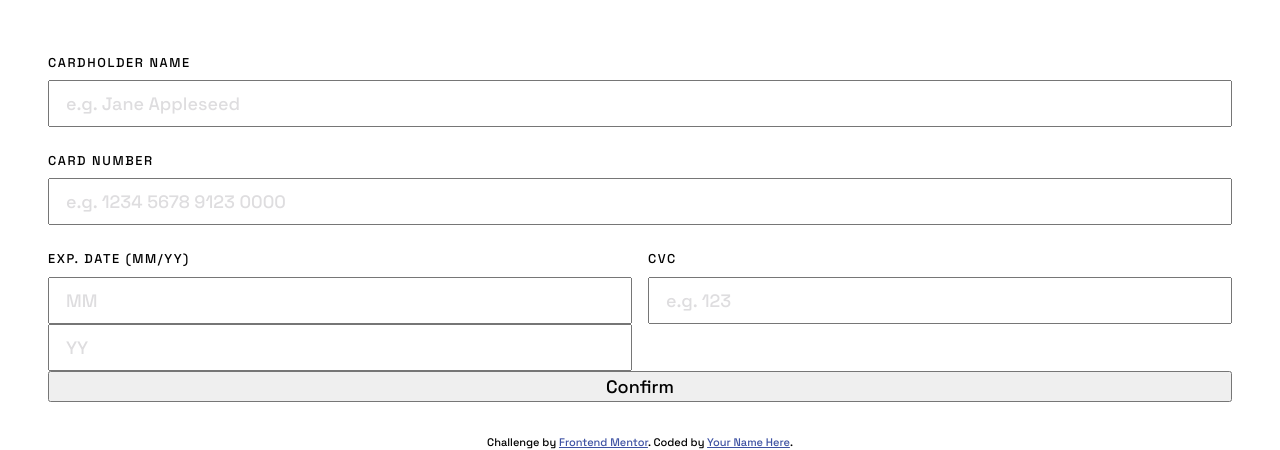
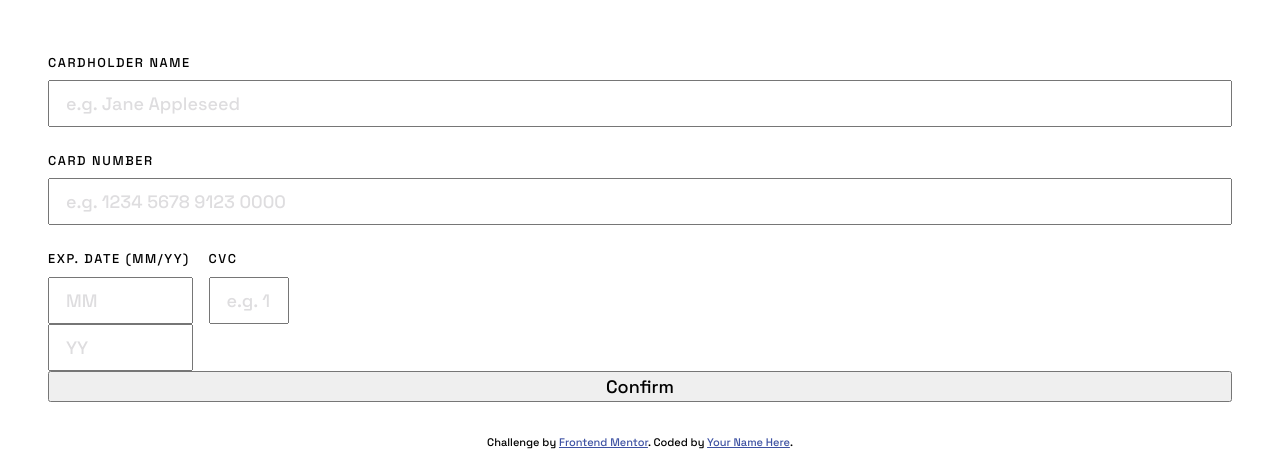
Before and after one commit to approved4me/FM-interactive-card-details-form, a plain HTML site: page index.html in a window 1280 px wide. Shown: the part 429-879 px from the top of the page. Drawn offline with Linux system fonts and the light colour scheme.

Commit message:
Input field size

```diff
--- a/index.html
+++ b/index.html
@@ -43,12 +43,14 @@
         <div class="details">
           <div class="expiry">
             <label for="input_card_expiry_mm">Exp. Date (MM/YY)</label>
-            <input id="input_card_expiry_mm" width="2" type="text" placeholder="MM">
-            <input id="input_card_expiry_yy" type="text" placeholder="YY">
+            <!-- maxlength = maximal allowed character input  -->
+            <!-- size = size of the input field, when not controlled by css -->
+            <input id="input_card_expiry_mm" size="2" maxlength="2" type="text" placeholder="MM">
+            <input id="input_card_expiry_yy" size="2" maxlength="2" type="text" placeholder="YY">
           </div>
           <div class="cvc">
             <label for="input_card_cvc">CVC</label>
-            <input id="cvc" type="text" placeholder="e.g. 123">
+            <input id="cvc" type="text" size="3" maxlength="3" placeholder="e.g. 123">
           </div>
         </div>
         <button type="submit" class="submit">Confirm</button>
--- a/style.css
+++ b/style.css
@@ -166,15 +166,15 @@ aside {
     display: block;
 }
 
-.expiry {
+/* .expiry {
     flex: 1;
-}
+} */
 
 .expiry input {}
 
-.cvc {
+/* .cvc {
     flex: 1
-}
+} */
 
 .cvc input {}
 
```
